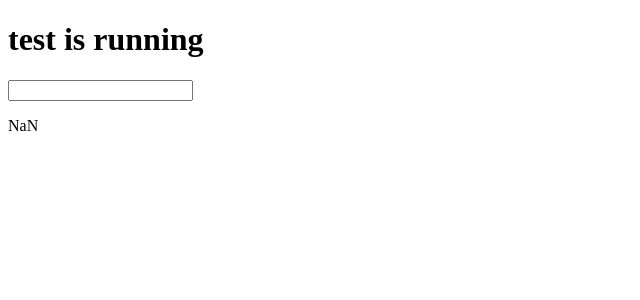
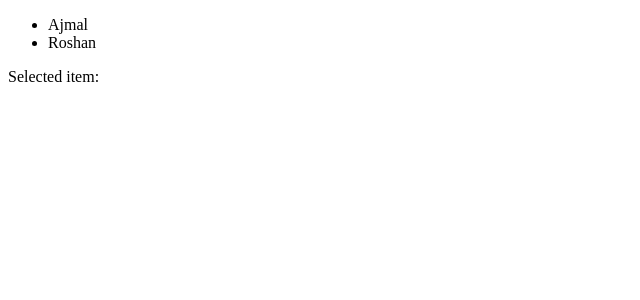
Before and after one commit to ajmalroshan1101/Learning-Angular, an Angular app: page / in a window 1280 px wide. Shown: the top 300 px of the page, without its empty margins (0-640 px from the left). Built offline with nearby package versions, Linux system fonts and the light colour scheme.

Commit message:
Event emitter has Implemented with Example

```diff
--- /dev/null
+++ b/src/app/Common/ChildComponets/child.component.ts
@@ -0,0 +1,19 @@
+import { Component, EventEmitter, Output } from "@angular/core";
+
+@Component({
+    selector:'app-childco',
+    templateUrl:'./childco.component.html'
+})
+
+export class ChildComponent{
+    items=[
+        {name:'Ajmal'},
+        {name:'Roshan'}
+    ];
+
+    @Output() selecteditem= new EventEmitter<any>()
+
+    onitemclick(item:any){
+        this.selecteditem.emit(item)
+    }
+}
--- /dev/null
+++ b/src/app/Common/ChildComponets/childco.component.html
@@ -0,0 +1,5 @@
+<ul>
+    <li *ngFor="let i of items" (click)="onitemclick(i)">
+      {{ i.name }}
+    </li>
+  </ul>
--- a/src/app/app.component.html
+++ b/src/app/app.component.html
@@ -9,4 +9,7 @@
 
 <!-- <app-operators></app-operators> -->
 
-<app-test></app-test>
+<!-- <app-test></app-test> -->
+
+<app-childco (selecteditem)="onselecteditem($event)"></app-childco>
+<p>Selected item: {{ selectedItem }}</p>
--- a/src/app/app.component.ts
+++ b/src/app/app.component.ts
@@ -10,6 +10,7 @@ export class AppComponent implements AfterViewInit{
 
   title:string="show timer";
   childshow:boolean=false;
+  selectedItem!:any;
 
   @ViewChild(ViewChildComponent)
  private Childcomponent=ViewChildComponent;
@@ -21,6 +22,13 @@ export class AppComponent implements AfterViewInit{
     this.title=this.childshow===true?'Hide Timer':'show Timer'
   }
 
+  onselecteditem(item: any) {
+    console.log(item);
+
+    this.selectedItem = item.name;
+
+
+  }
 
   ngAfterViewInit(): void {
 
--- a/src/app/app.module.ts
+++ b/src/app/app.module.ts
@@ -16,6 +16,7 @@ import { HttpClientModule } from '@angular/common/http';
 import { CustomServive } from './service/custom.service';
 import { TestComponent } from './Common/Test/test.component';
 import { ObserComponent } from './Common/Observables/obser.component';
+import { ChildComponent } from './Common/ChildComponets/child.component';
 
 
 
@@ -29,7 +30,8 @@ import { ObserComponent } from './Common/Observables/obser.component';
     OndestoryComponent,
     OperatorComponent,
     TestComponent,
-    ObserComponent
+    ObserComponent,
+    ChildComponent
 
   ],
   imports: [
```
